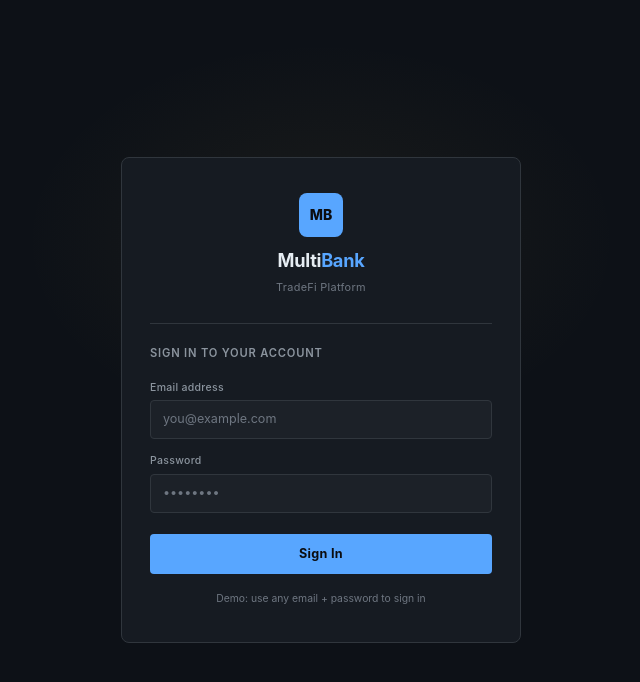
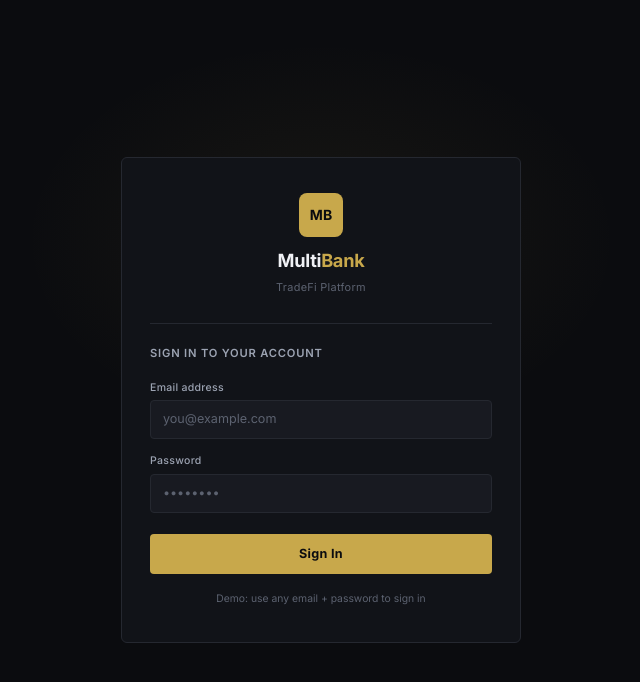
Before and after one commit to vigneshwaran-chandrasekaran/multibank, a React (Vite) app in the folder frontend/: page /login in a window 1280 px wide. Shown: the top 682 px of the page, without its empty margins (319-959 px from the left). Built offline with nearby package versions, Linux system fonts and the light colour scheme; no server answers; the HTML template or start-up script is replaced by a standard one.

Commit message:
feat: apply MultibankGroup tradfi theme — gold accent, dark navy palette, Inter font, updated navbar branding

```diff
--- a/frontend/src/components/common/GlobalStyle.ts
+++ b/frontend/src/components/common/GlobalStyle.ts
@@ -1,6 +1,8 @@
 import { createGlobalStyle } from "styled-components";
 
 export const GlobalStyle = createGlobalStyle`
+  @import url('https://fonts.googleapis.com/css2?family=Inter:wght@400;500;600;700&display=swap');
+
   *, *::before, *::after {
     box-sizing: border-box;
     margin: 0;
@@ -8,24 +10,33 @@ export const GlobalStyle = createGlobalStyle`
   }
 
   :root {
-    --bg-primary: #0d1117;
-    --bg-secondary: #161b22;
-    --bg-card: #1c2128;
-    --bg-hover: #21262d;
-    --border: #30363d;
-    --text-primary: #e6edf3;
-    --text-secondary: #8b949e;
-    --text-muted: #6e7681;
-    --green: #3fb950;
-    --green-dim: #1a3a24;
-    --red: #f85149;
-    --red-dim: #3a1a1a;
-    --accent: #58a6ff;
-    --accent-dim: #1a2a3a;
-    --yellow: #d29922;
-    --radius: 8px;
+    /* MultibankGroup tradfi dark theme */
+    --bg-primary:   #0b0c0f;
+    --bg-secondary: #111318;
+    --bg-card:      #181a21;
+    --bg-hover:     #1f2130;
+    --border:       #252830;
+
+    --text-primary:   #f0f1f5;
+    --text-secondary: #9ca3b2;
+    --text-muted:     #5c6270;
+
+    /* MB brand gold */
+    --accent:     #c8a84b;
+    --accent-dim: #2a2214;
+    --accent-hover: #d9bb6a;
+
+    /* Financial green / red */
+    --green:     #0ecb81;
+    --green-dim: #0a2a1c;
+    --red:       #f6465d;
+    --red-dim:   #2a0e14;
+
+    --yellow: #f0b90b;
+
+    --radius:    6px;
     --radius-sm: 4px;
-    --font-mono: "JetBrains Mono", "Fira Code", "Cascadia Code", monospace;
+    --font-mono: "JetBrains Mono", "Fira Code", monospace;
     --transition: 150ms ease;
   }
 
@@ -36,8 +47,7 @@ export const GlobalStyle = createGlobalStyle`
   body {
     background: var(--bg-primary);
     color: var(--text-primary);
-    font-family: -apple-system, BlinkMacSystemFont, "Segoe UI", Roboto, Oxygen,
-      sans-serif;
+    font-family: "Inter", -apple-system, BlinkMacSystemFont, "Segoe UI", sans-serif;
     line-height: 1.5;
     min-height: 100vh;
     -webkit-font-smoothing: antialiased;
@@ -61,8 +71,8 @@ export const GlobalStyle = createGlobalStyle`
   }
 
   ::-webkit-scrollbar {
-    width: 6px;
-    height: 6px;
+    width: 5px;
+    height: 5px;
   }
 
   ::-webkit-scrollbar-track {
@@ -73,4 +83,8 @@ export const GlobalStyle = createGlobalStyle`
     background: var(--border);
     border-radius: 3px;
   }
+
+  ::-webkit-scrollbar-thumb:hover {
+    background: var(--accent);
+  }
 `;
--- a/frontend/src/components/layout/Navbar.tsx
+++ b/frontend/src/components/layout/Navbar.tsx
@@ -3,51 +3,152 @@ import { useAuthStore } from "../../store/authStore";
 import { authApi } from "../../api/endpoints";
 
 const Nav = styled.header`
-  height: 52px;
+  height: 56px;
   background: var(--bg-secondary);
   border-bottom: 1px solid var(--border);
   display: flex;
   align-items: center;
   justify-content: space-between;
-  padding: 0 1.25rem;
+  padding: 0 1.5rem;
   flex-shrink: 0;
 `;
 
 const Brand = styled.div`
   display: flex;
   align-items: center;
-  gap: 0.5rem;
-  font-size: 1rem;
-  font-weight: 700;
-  letter-spacing: -0.3px;
+  gap: 0.6rem;
+`;
 
-  span {
-    font-size: 1.2rem;
+const LogoMark = styled.div`
+  width: 28px;
+  height: 28px;
+  background: var(--accent);
+  border-radius: 4px;
+  display: flex;
+  align-items: center;
+  justify-content: center;
+  font-size: 0.85rem;
+  font-weight: 800;
+  color: #0b0c0f;
+  letter-spacing: -1px;
+  flex-shrink: 0;
+`;
+
+const BrandText = styled.div`
+  display: flex;
+  flex-direction: column;
+  line-height: 1.1;
+
+  span:first-child {
+    font-size: 0.9rem;
+    font-weight: 700;
+    color: var(--text-primary);
+    letter-spacing: 0.2px;
+  }
+
+  span:last-child {
+    font-size: 0.62rem;
+    color: var(--accent);
+    letter-spacing: 1.5px;
+    text-transform: uppercase;
+    font-weight: 500;
+  }
+`;
+
+const NavLinks = styled.nav`
+  display: flex;
+  align-items: center;
+  gap: 0.25rem;
+
+  @media (max-width: 768px) {
+    display: none;
+  }
+`;
+
+const NavLink = styled.button<{ $active?: boolean }>`
+  padding: 0.35rem 0.85rem;
+  font-size: 0.8rem;
+  font-weight: 500;
+  border-radius: var(--radius-sm);
+  color: ${(p) => (p.$active ? "var(--accent)" : "var(--text-secondary)")};
+  background: ${(p) => (p.$active ? "var(--accent-dim)" : "transparent")};
+  transition: all var(--transition);
+
+  &:hover {
+    color: var(--text-primary);
+    background: var(--bg-hover);
   }
 `;
 
 const Right = styled.div`
   display: flex;
   align-items: center;
-  gap: 1rem;
+  gap: 0.75rem;
+`;
+
+const LiveBadge = styled.span`
+  font-size: 0.68rem;
+  font-weight: 600;
+  letter-spacing: 0.8px;
+  color: var(--green);
+  background: var(--green-dim);
+  border: 1px solid rgba(14, 203, 129, 0.25);
+  border-radius: 3px;
+  padding: 0.15rem 0.45rem;
+  text-transform: uppercase;
+
+  @media (max-width: 600px) {
+    display: none;
+  }
+`;
+
+const UserChip = styled.div`
+  display: flex;
+  align-items: center;
+  gap: 0.5rem;
+  padding: 0.3rem 0.6rem;
+  background: var(--bg-card);
+  border: 1px solid var(--border);
+  border-radius: var(--radius-sm);
+
+  @media (max-width: 600px) {
+    display: none;
+  }
+`;
+
+const Avatar = styled.div`
+  width: 22px;
+  height: 22px;
+  border-radius: 50%;
+  background: var(--accent);
+  display: flex;
+  align-items: center;
+  justify-content: center;
+  font-size: 0.65rem;
+  font-weight: 700;
+  color: #0b0c0f;
+  flex-shrink: 0;
 `;
 
 const UserName = styled.span`
-  font-size: 0.82rem;
+  font-size: 0.78rem;
   color: var(--text-secondary);
+  font-weight: 500;
 `;
 
 const LogoutBtn = styled.button`
   padding: 0.35rem 0.8rem;
   border: 1px solid var(--border);
   border-radius: var(--radius-sm);
-  font-size: 0.78rem;
+  font-size: 0.75rem;
+  font-weight: 500;
   color: var(--text-secondary);
   transition: all var(--transition);
 
   &:hover {
-    border-color: var(--red);
-    color: var(--red);
+    border-color: var(--accent);
+    color: var(--accent);
+    background: var(--accent-dim);
   }
 `;
 
@@ -62,13 +163,34 @@ export default function Navbar() {
     }
   };
 
+  const initials = user?.name
+    ? user.name.slice(0, 2).toUpperCase()
+    : "MB";
+
   return (
     <Nav>
       <Brand>
-        <span>📈</span> TradeDash
+        <LogoMark>MB</LogoMark>
+        <BrandText>
+          <span>MultiBank</span>
+          <span>TradeFi</span>
+        </BrandText>
       </Brand>
+
+      <NavLinks>
+        <NavLink $active>Dashboard</NavLink>
+        <NavLink>Markets</NavLink>
+        <NavLink>Portfolio</NavLink>
+      </NavLinks>
+
       <Right>
-        {user && <UserName>{user.name}</UserName>}
+        <LiveBadge>● Live</LiveBadge>
+        {user && (
+          <UserChip>
+            <Avatar>{initials}</Avatar>
+            <UserName>{user.name}</UserName>
+          </UserChip>
+        )}
         <LogoutBtn onClick={handleLogout}>Sign out</LogoutBtn>
       </Right>
     </Nav>
```
